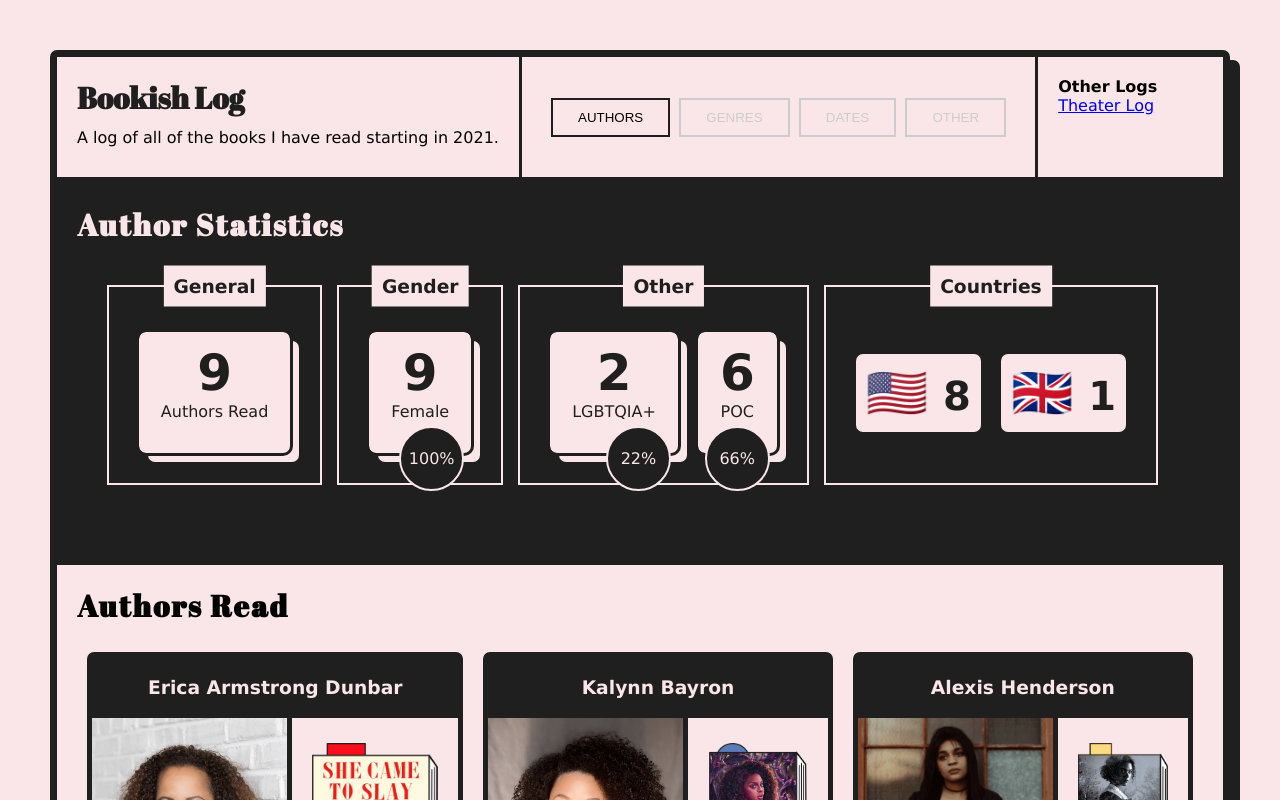
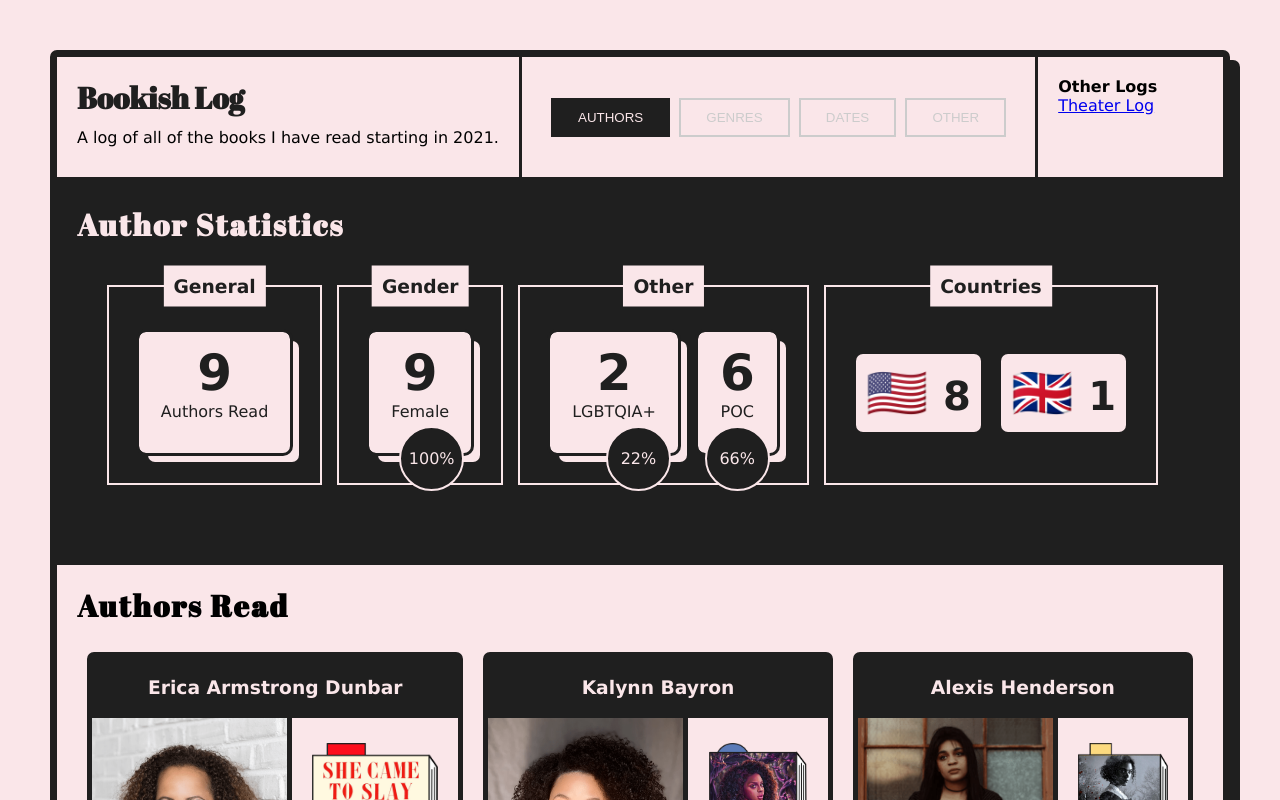
Before and after one commit to brittanyrw/thebookishlog, a Vue app: page /authors in a window 1280 px wide. Shown: the top 800 px of the page. Built offline with nearby package versions, Linux system fonts and the light colour scheme.

Commit message:
Add active class to router link

```diff
--- a/src/App.vue
+++ b/src/App.vue
@@ -85,6 +85,10 @@ nav {
       transition: color 1s, background-color 1s;
       cursor: pointer;
     }
+    .is-active button {
+      background-color: $black;
+      color: $pink;
+    }
   }
   .external-links {
     padding: 20px;
--- a/src/router/index.js
+++ b/src/router/index.js
@@ -21,6 +21,7 @@ const routes = [
 const router = new VueRouter({
   mode: "history",
   base: process.env.BASE_URL,
+  linkExactActiveClass: "is-active",
   routes
 });
 
```
